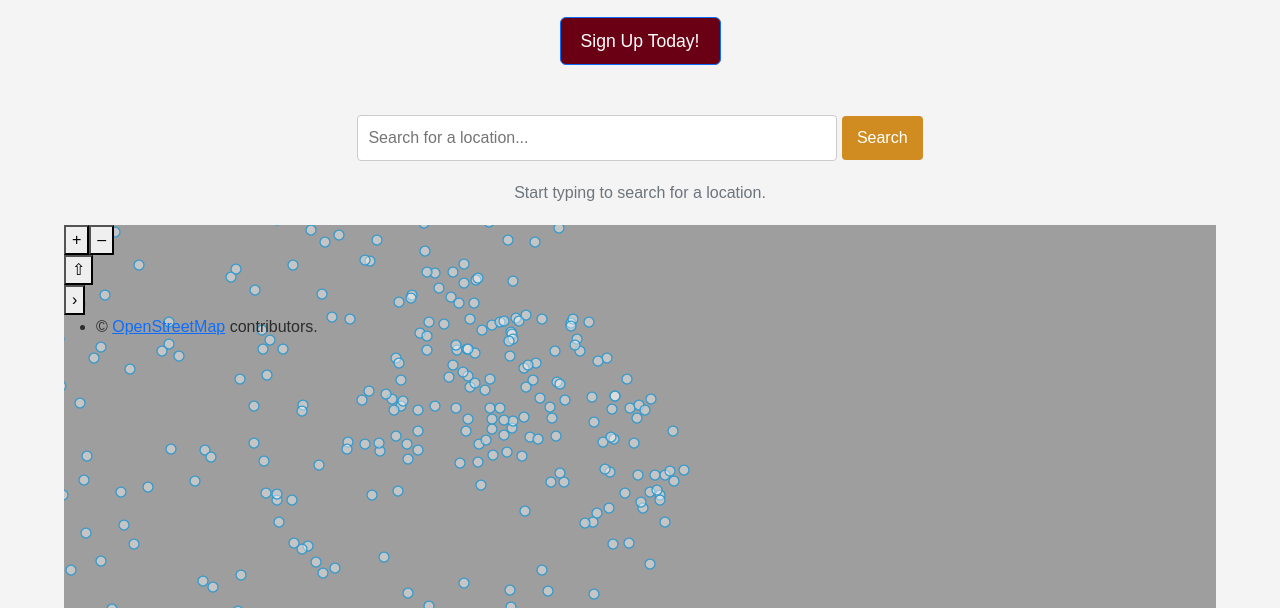
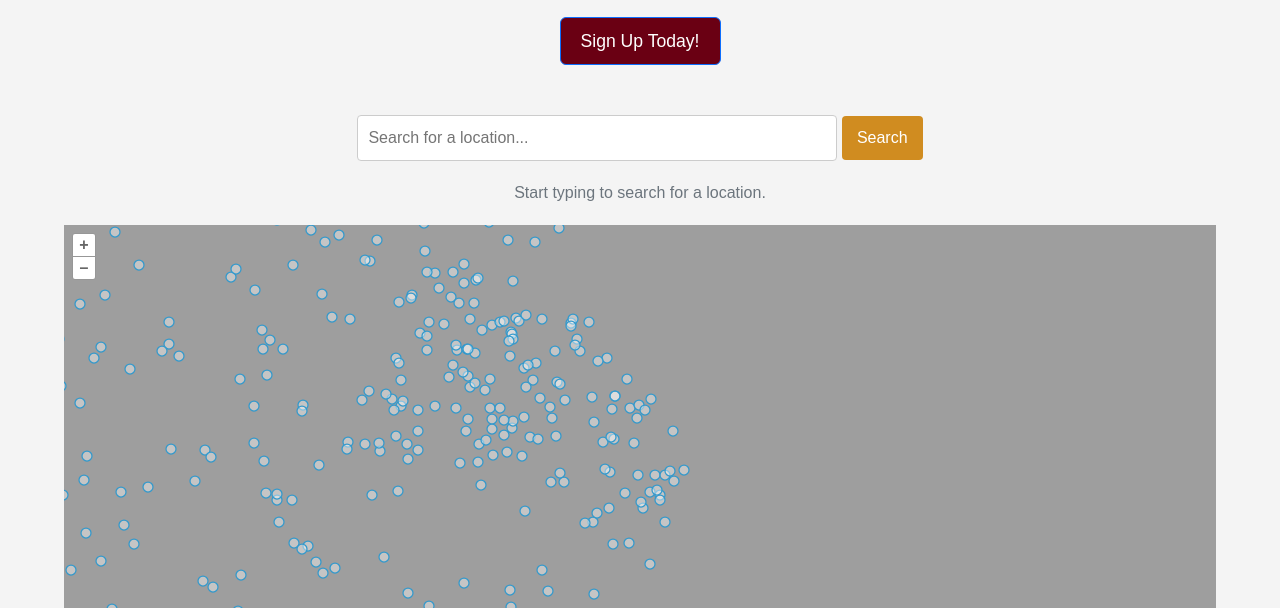
Before and after one commit to adnanmahmutovic/CrimeTracker, a website built with Vite: page index.html in a window 1280 px wide. Shown: the part 192-800 px from the top of the page. Built offline with nearby package versions, Linux system fonts and the light colour scheme.

Commit message:
fixed bug where map icons were not displaying properly

```diff
--- a/index.html
+++ b/index.html
@@ -5,6 +5,7 @@
     <meta name="viewport" content="width=device-width, initial-scale=1.0" />
     <title>Crime Tracker</title>
     <link rel="stylesheet" href="style.css" />
+    <link rel="stylesheet" href="../node_modules/ol/ol.css" />
     <link
       href="https://cdn.jsdelivr.net/npm/bootstrap@5.2.3/dist/css/bootstrap.min.css"
       rel="stylesheet"
--- a/style.css
+++ b/style.css
@@ -1,4 +1,5 @@
 /* General Body Styling */
+
 body {
   font-family: Arial, sans-serif;
   background-color: #f4f4f4; /* Light Gray */
```
